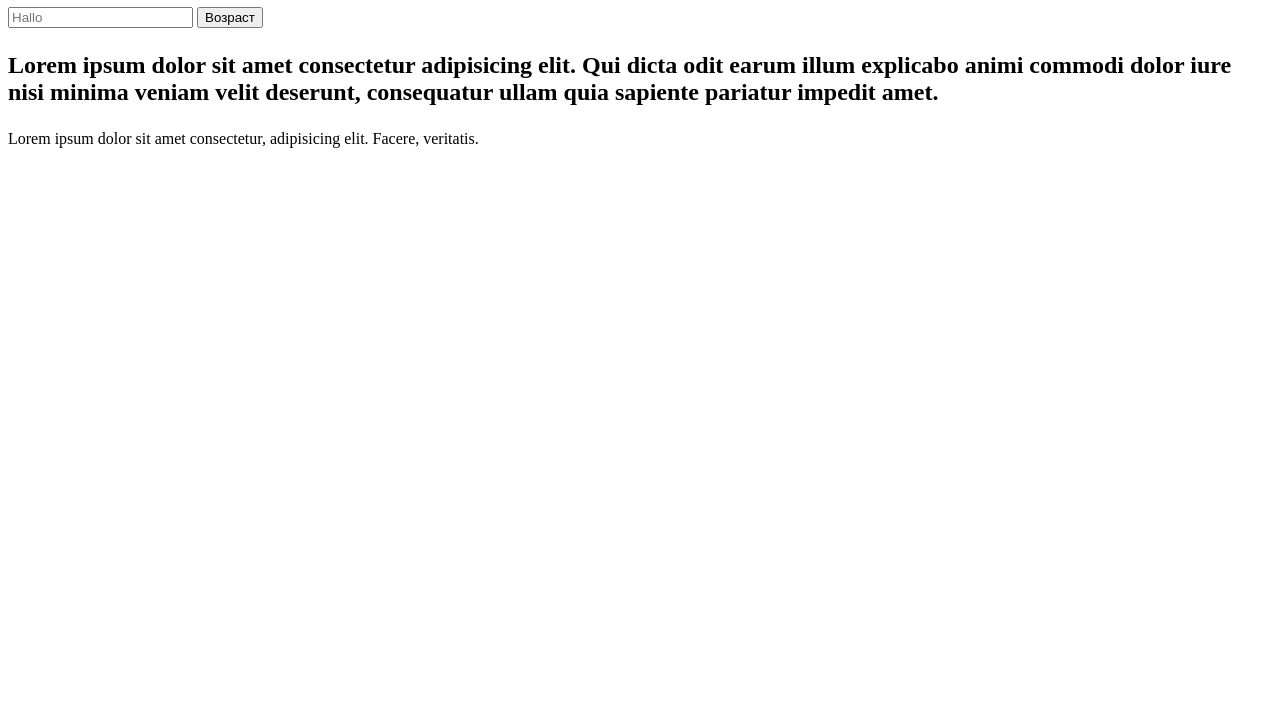
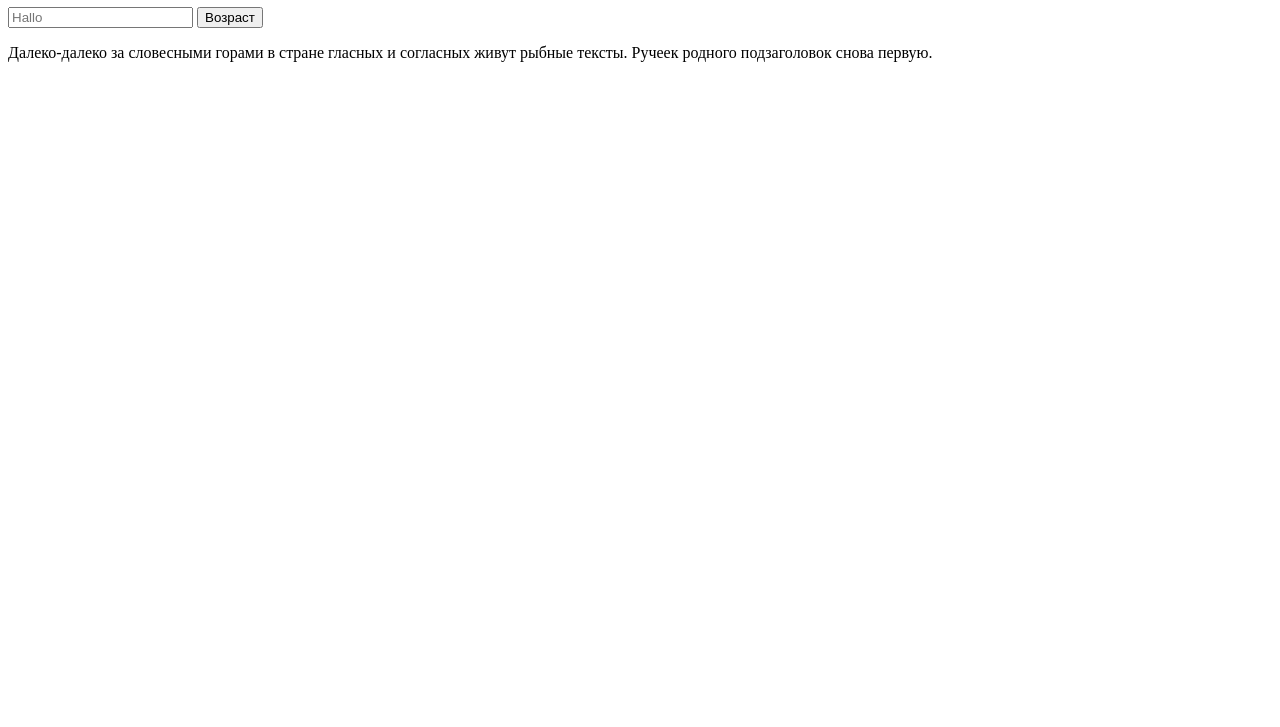
Before and after one commit to MuratOrs/JS2, a plain HTML site: page index.html in a window 1280 px wide. Shown: the part 73-800 px from the top of the page. Drawn offline with Linux system fonts and the light colour scheme.

Commit message:
Это четвертый коммит

```diff
--- a/index.html
+++ b/index.html
@@ -12,12 +12,8 @@
     <input type="text" placeholder="Hallo">
     <button>Возраст</button>
 
-<h2>
-    <p>Lorem ipsum dolor sit amet consectetur adipisicing elit. Qui dicta odit earum illum explicabo animi commodi dolor iure nisi minima veniam velit deserunt, consequatur ullam quia sapiente pariatur impedit amet.</p>
-</h2>
+<p>Далеко-далеко за словесными горами в стране гласных и согласных живут рыбные тексты. Ручеек родного подзаголовок снова первую.</p>
 
-
-    <p>Lorem ipsum dolor sit amet consectetur, adipisicing elit. Facere, veritatis.</p>
 
     <script src="script.js"></script>
 </body>
```
